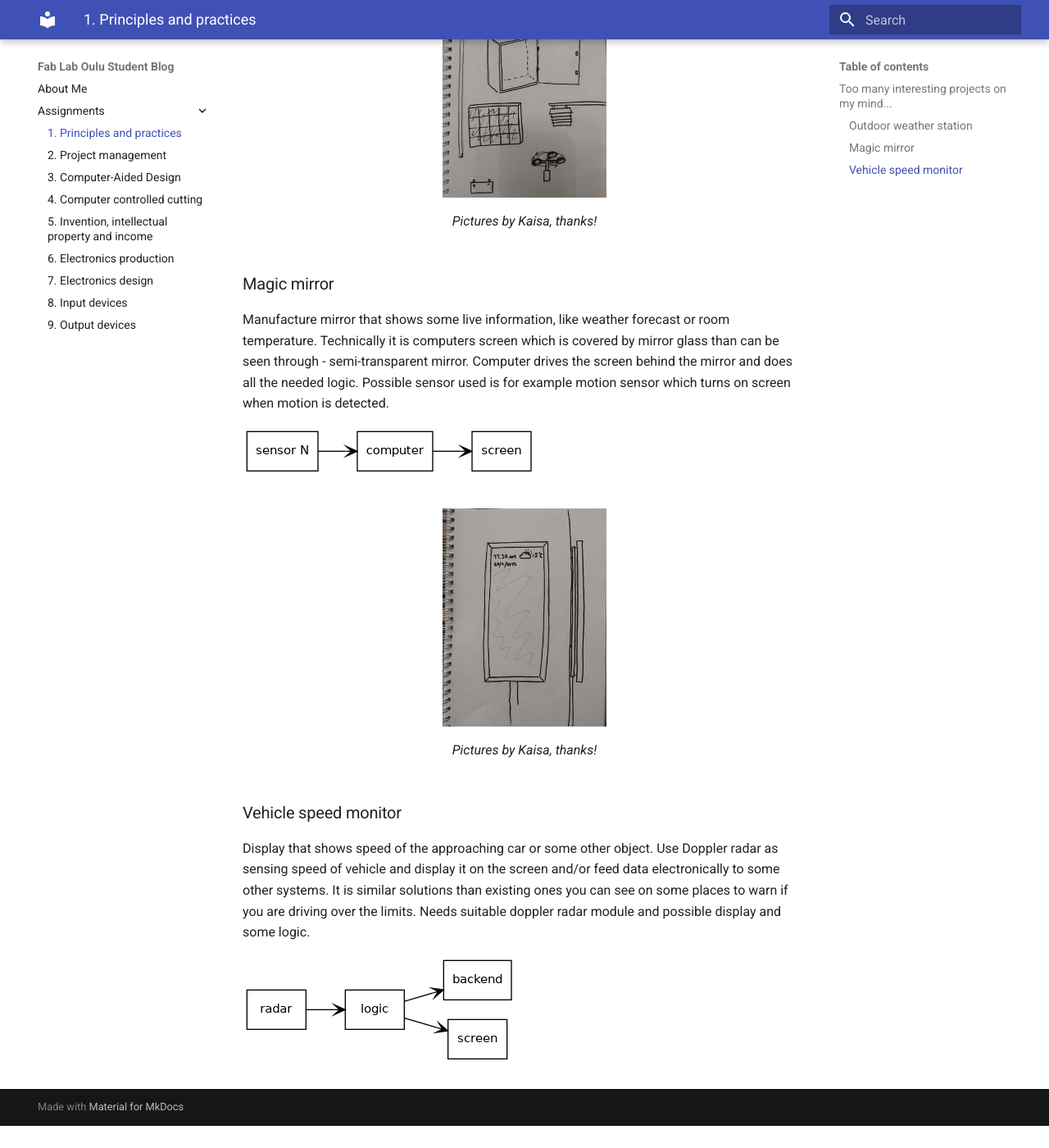
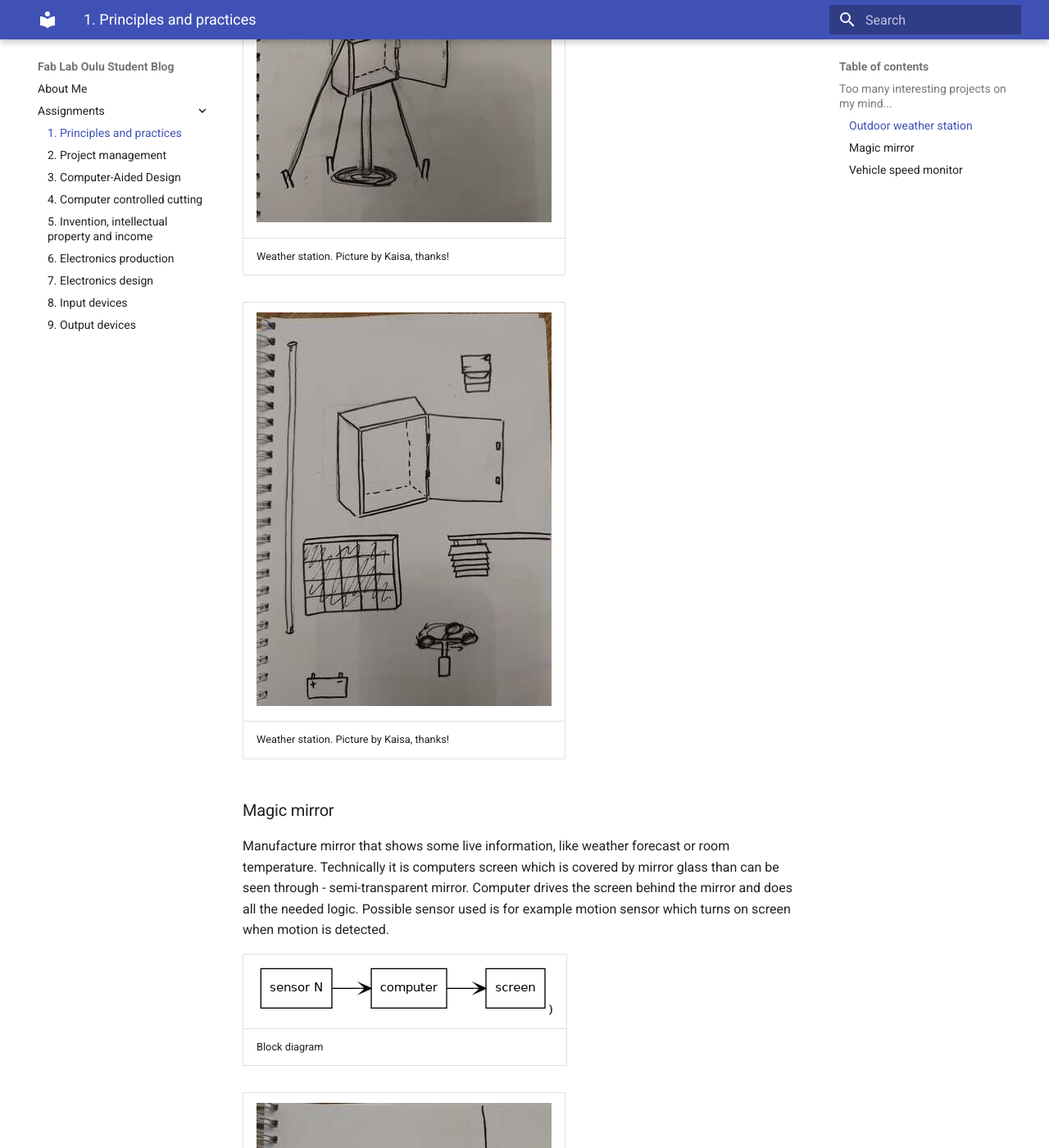
Before and after one commit to palosaari/fablab, an MkDocs documentation site: the page built from docs/assignments/week01.md, in a window 1280 px wide and 1400 px high, scrolled down 1411 px. Shown: the whole window at 82% size. Built offline with MkDocs 1.6.1 and Material for MkDocs 9.7.7, drawn with Linux system fonts in a browser that asks for light colours; before the commit the page ends 2784 px from its top, so only the background shows below that; some of the changed text lies outside the part shown.

Commit message:
week01: update
Signed-off-by: Antti Palosaari <crope@iki.fi>

```diff
--- a/docs/assignments/week01.md
+++ b/docs/assignments/week01.md
@@ -1,11 +1,13 @@
 # 1. Principles and practices
 
 ## Too many interesting projects on my mind...
+
 ...I would say weather station is most interesting, but also it is very challenging if amount of used sensors are very many. However, you can start with simple one first and add more later.
 
 Here comes short specs for each of those.
 
 ### Outdoor weather station
+
 Design and manufacture feature rich outdoor weather station. More sensors the better. Operating power could be taken from solar panels or wind turbine if electricity is not available. Communication by some wireless method, WiFi, LoRa, etc.
 
 * Temperature
@@ -18,26 +20,34 @@ Design and manufacture feature rich outdoor weather station. More sensors the be
 
 A lot of commercial solutions exits and most of those professional models are even very expensive (Vaisala, etc.).
 
-![](../images/weather_station_graph.png)
+|![](../images/week01/weather_station_graph.png)|
+||
+|Block diagram|
 
-<figure markdown>
-  ![Image title](../images/weather_station_sketch_1.jpeg){ width="200" }
-  ![Image title](../images/weather_station_sketch_2.jpeg){ width="200" }
-  <figcaption>Pictures by Kaisa, thanks!</figcaption>
-</figure>
+|![](../images/week01/weather_station_sketch_1.jpeg)|
+||
+|Weather station. Picture by Kaisa, thanks!|
+
+|![](../images/week01/weather_station_sketch_2.jpeg)|
+||
+|Weather station. Picture by Kaisa, thanks!|
 
 ### Magic mirror
+
 Manufacture mirror that shows some live information, like weather forecast or room temperature. Technically it is computers screen which is covered by mirror glass than can be seen through - semi-transparent mirror. Computer drives the screen behind the mirror and does all the needed logic. Possible sensor used is for example motion sensor which turns on screen when motion is detected.
 
-![](../images/magic_mirror_graph.png)
+|![](../images/week01/magic_mirror_graph.png))|
+||
+|Block diagram|
 
-<figure markdown>
-  ![Image title](../images/week01/magic_mirror_sketch.resized.jpeg){ width="200" }
-  <figcaption>Pictures by Kaisa, thanks!</figcaption>
-</figure>
-
+|![](../images/week01/magic_mirror_sketch.resized.jpeg)|
+||
+|Magic mirror. Picture by Kaisa, thanks!|
 
 ### Vehicle speed monitor
+
 Display that shows speed of the approaching car or some other object. Use Doppler radar as sensing speed of vehicle and display it on the screen and/or feed data electronically to some other systems. It is similar solutions than existing ones you can see on some places to warn if you are driving over the limits. Needs suitable doppler radar module and possible display and some logic.
 
-![](../images/vehicle_speed_monitor_graph.png)
+|![](../images/week01/vehicle_speed_monitor_graph.png)|
+||
+|Block diagram|
--- a/mkdocs.yml
+++ b/mkdocs.yml
@@ -2,6 +2,3 @@ site_name: Fab Lab Oulu Student Blog
 
 theme:
     name: material
-
-markdown_extensions:
-    - extra
```
Also changed, not shown: docs/images/week01/magic_mirror_graph.png (renamed from docs/images/magic_mirror_graph.png), docs/images/week01/vehicle_speed_monitor_graph.png (renamed from docs/images/vehicle_speed_monitor_graph.png), docs/images/week01/weather_station_graph.png (renamed from docs/images/weather_station_graph.png), docs/images/week01/weather_station_sketch_1.jpeg (renamed from docs/images/weather_station_sketch_1.jpeg), docs/images/week01/weather_station_sketch_2.jpeg (renamed from docs/images/weather_station_sketch_2.jpeg).
